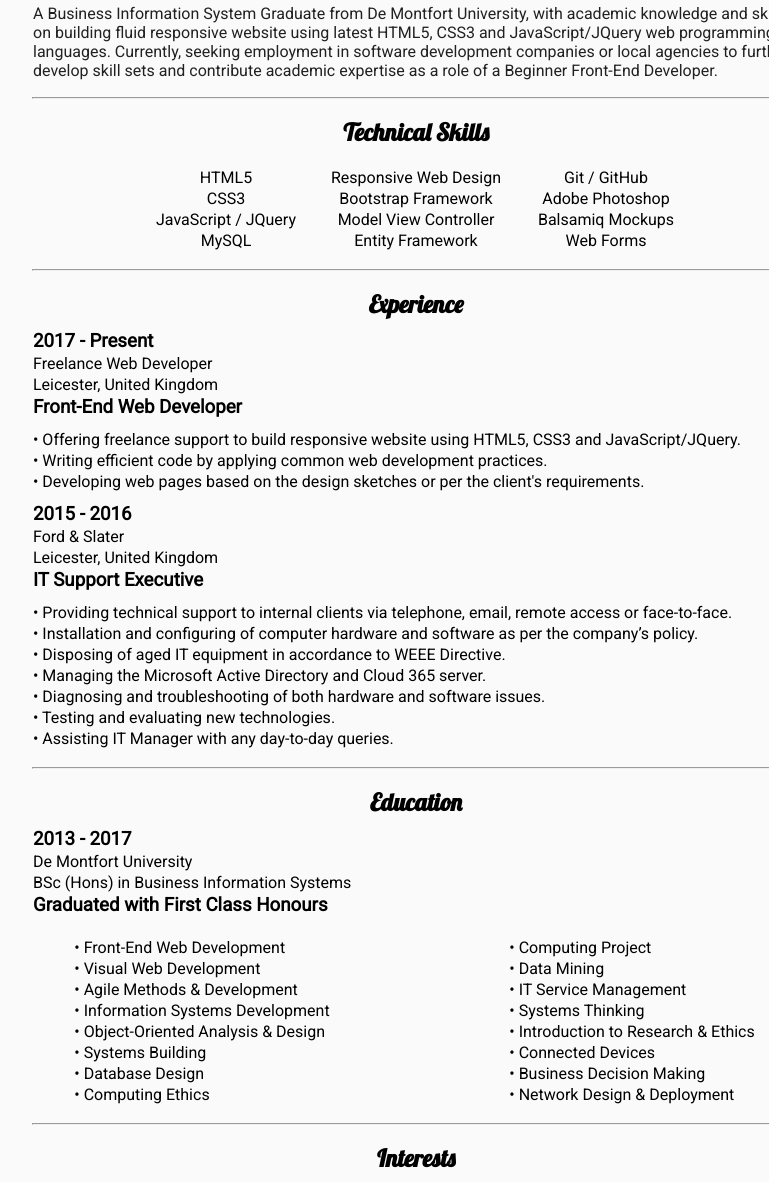
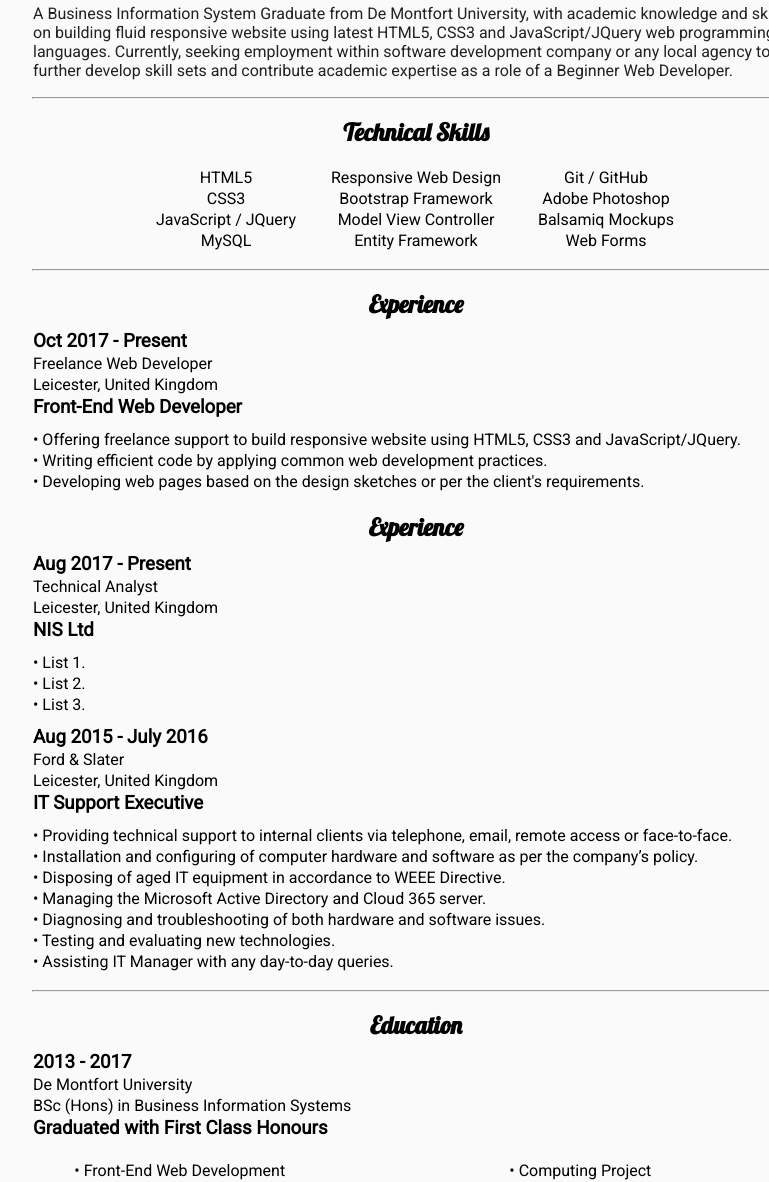
Before and after one commit to krunaldmu/portfolio, a plain HTML site: page index.html in a window 1280 px wide. Shown: the part 363-1545 px from the top of the page, without its empty margins (224-993 px from the left). Drawn offline with nearby package versions, Linux system fonts and the light colour scheme.

Commit message:
modified index page

```diff
--- a/index.html
+++ b/index.html
@@ -37,7 +37,7 @@
     <div id="profile">
         <h2> Personal Profile </h2>
         <div class="section">
-            <p id="personal"> A Business Information System Graduate from De Montfort University, with academic knowledge and skills on building fluid responsive website using latest HTML5, CSS3 and JavaScript/JQuery web programming languages. Currently, seeking employment in software development companies or local agencies to further develop skill sets and contribute academic expertise as a role of a Beginner Front-End Developer. </p>
+            <p id="personal"> A Business Information System Graduate from De Montfort University, with academic knowledge and skills on building fluid responsive website using latest HTML5, CSS3 and JavaScript/JQuery web programming languages. Currently, seeking employment within software development company or any local agency to further develop skill sets and contribute academic expertise as a role of a Beginner Web Developer. </p>
         </div>
     </div>
     <hr>
@@ -68,7 +68,7 @@
     <div id="experience">
         <h2> Experience </h2>
         <div class="section">
-            <h3> 2017 - Present </h3>
+            <h3> Oct 2017 - Present </h3>
             <h4> Freelance Web Developer</h4>
             <h4> Leicester, United Kingdom </h4>
             <h3> Front-End Web Developer </h3>
@@ -78,8 +78,21 @@
                 <li> • Developing web pages based on the design sketches or per the client's requirements. </li>
             </ul>
         </div>
+        <div id="experience">
+            <h2> Experience </h2>
+            <div class="section">
+                <h3> Aug 2017 - Present </h3>
+                <h4> Technical Analyst </h4>
+                <h4> Leicester, United Kingdom </h4>
+                <h3> NIS Ltd </h3>
+                <ul class="container">
+                    <li> • List 1. </li>
+                    <li> • List 2. </li>
+                    <li> • List 3. </li>
+                </ul>
+            </div>
         <div class="section">
-            <h3> 2015 - 2016 </h3>
+            <h3> Aug 2015 - July 2016 </h3>
             <h4> Ford & Slater</h4>
             <h4> Leicester, United Kingdom </h4>
             <h3> IT Support Executive </h3>
```
